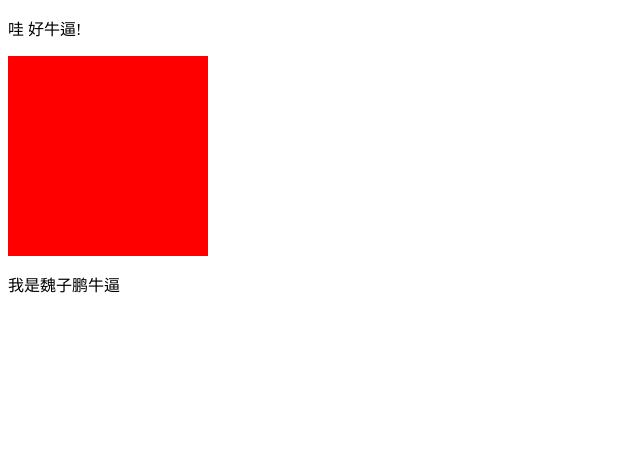
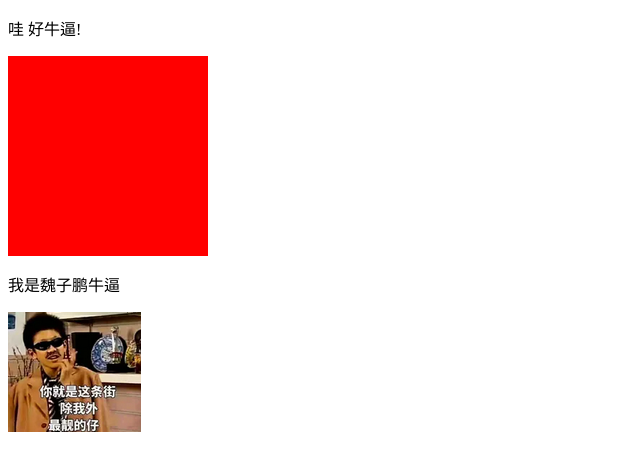
Before and after one commit to shuzhenghui/git-, a plain HTML site: page index.html in a window 1280 px wide. Shown: the whole page, without its empty margins (0-640 px from the left). Drawn offline with Linux system fonts and the light colour scheme.

Commit message:
来了一个大帅比

```diff
--- a/index.html
+++ b/index.html
@@ -17,5 +17,6 @@
     <p>哇   好牛逼!</p>
     <div></div>
     <p>我是魏子鹏牛逼</p>
+    <img src="大帅逼.png" alt="">
 </body>
 </html>
```
Also changed, not shown: 大帅逼.png (added).
